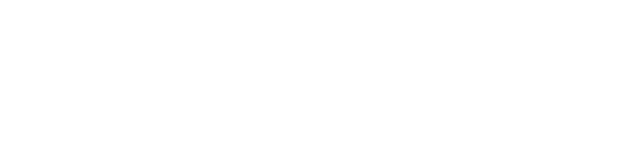
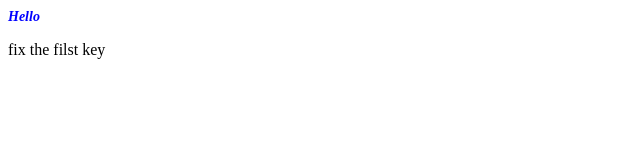
Before and after one commit to RPP-Church/Server, a website: page public/home.html in a window 1280 px wide. Shown: the whole page, without its empty margins (0-640 px from the left). Drawn offline with Linux system fonts and the light colour scheme.

Commit message:
updated6

```diff
--- a/public/home.html
+++ b/public/home.html
@@ -4,6 +4,11 @@
     <title>Docs</title>
   </head>
   <body>
+    <h1 style="color: blue; font-style: italic; font-size: 14px;">Hello</h1>
 
+
+
+    <p></p>
+    <p>fix the filst  key</p>
   </body>
 </html>
```
